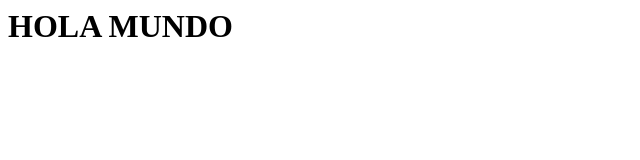
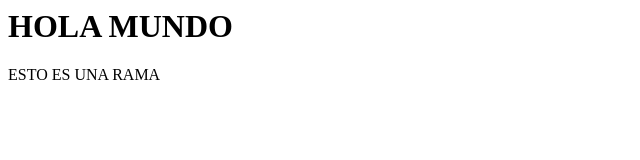
Before and after one commit to javierarnaldos/bootcampeveris, a plain HTML site: page index.html in a window 1280 px wide. Shown: the whole page, without its empty margins (0-640 px from the left). Drawn offline with Linux system fonts and the light colour scheme.

Commit message:
subida de rama

```diff
--- a/index.html
+++ b/index.html
@@ -2,6 +2,7 @@
 
 <body>
     <h1>HOLA MUNDO</h1>
+	<p>ESTO ES UNA RAMA</p>
 </body>
 
 </html>
```
